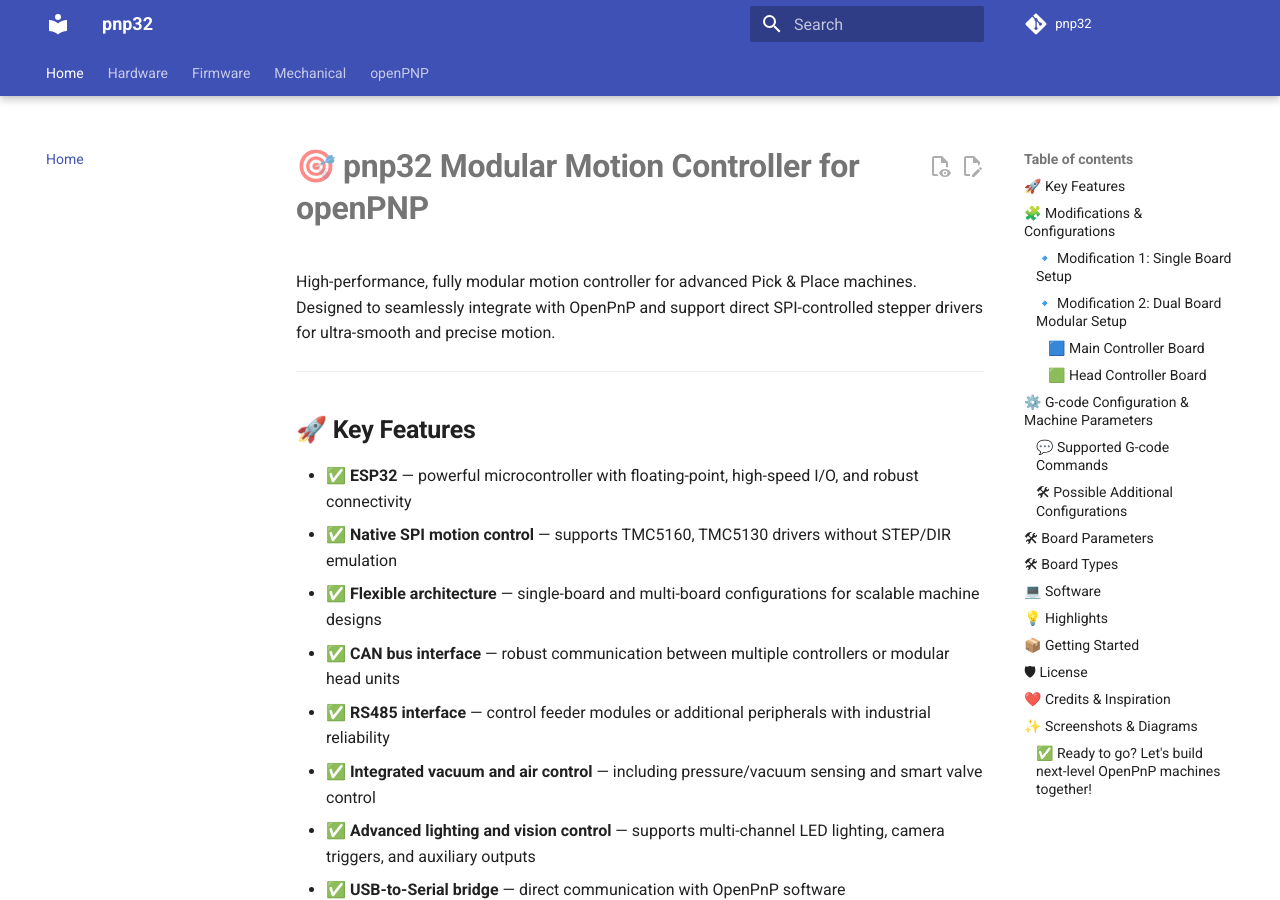
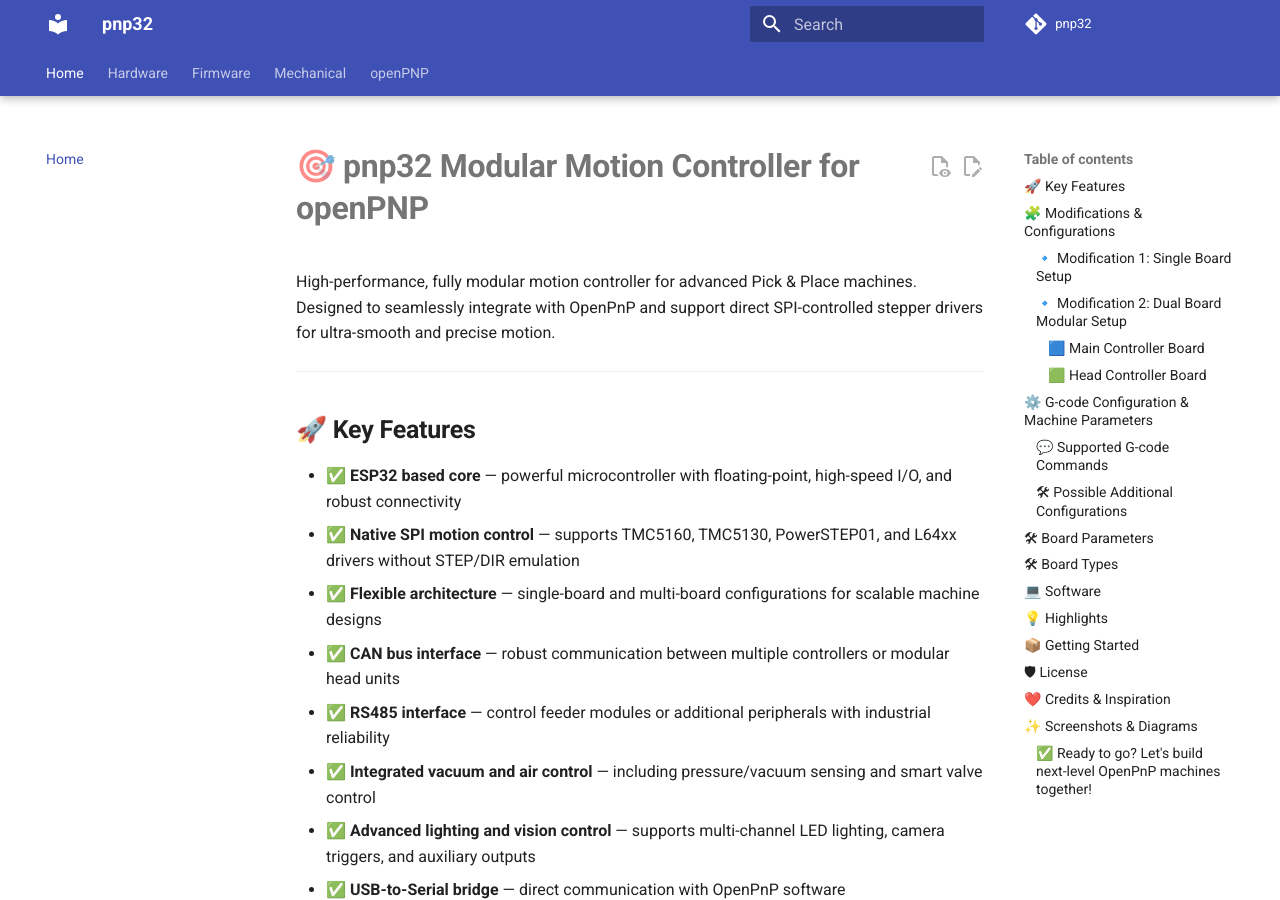
Before and after one commit to palo-krnac/pnp32, an MkDocs documentation site: the page built from docs/index.md, in a window 1280 px wide and 900 px high. Built offline with MkDocs 1.6.1 and Material for MkDocs 9.7.7, drawn with Linux system fonts in a browser that asks for light colours; comment, search, counter and statistics services are not loaded; some of the changed text lies outside the part shown.

Commit message:
update .md

```diff
--- a/docs/index.md
+++ b/docs/index.md
@@ -6,8 +6,8 @@
 
 ## 🚀 **Key Features**
 
-- ✅ **ESP32** — powerful microcontroller with floating-point, high-speed I/O, and robust connectivity
-- ✅ **Native SPI motion control** — supports TMC5160, TMC5130 drivers without STEP/DIR emulation
+- ✅ **ESP32 based core** — powerful microcontroller with floating-point, high-speed I/O, and robust connectivity
+- ✅ **Native SPI motion control** — supports TMC5160, TMC5130, PowerSTEP01, and L64xx drivers without STEP/DIR emulation
 - ✅ **Flexible architecture** — single-board and multi-board configurations for scalable machine designs
 - ✅ **CAN bus interface** — robust communication between multiple controllers or modular head units
 - ✅ **RS485 interface** — control feeder modules or additional peripherals with industrial reliability
@@ -76,16 +76,16 @@
 
 ## 🛠 **Board Parameters**
 
-| Parameter         | Value                                      |
-|-------------------|--------------------------------------------|
-| **MCU**           | ESP32-S3                 |
-| **Motor Drivers** | SPI controlled: TMC5160, TMC5130 |
-| **Axes**          | Up to 12 axes total (depending on config) |
-| **Feeders**       | Up to 63 feeders total (depending on config) |
-| **Comm. Interfaces** | CAN bus, RS485, USB-Serial             |
-| **Peripheral Control** | Air/vacuum valves, pressure sensors, lighting |
-| **Voltage**       | 12–48 V supply for motors                |
-| **Safety**        | E-stop input, software limits, watchdog  |
+| Parameter         | Value                                                 |
+|-------------------|-------------------------------------------------------|
+| **MCU**           | ESP32                                                 |
+| **Motor Drivers** | SPI controlled: TMC5160, TMC5130, PowerSTEP01, L64xx  |
+| **Axes**          | Up to 12 axes total (depending on config)             |
+| **Feeders**       | Up to 63 feeders total (depending on config)          |
+| **Comm. Interfaces** | CAN bus, RS485, USB-Serial                         |
+| **Peripheral Control** | Air/vacuum valves, pressure sensors, lighting    |
+| **Voltage**       | 12–48 V supply for motors                             |
+| **Safety**        | E-stop input, software limits, watchdog               |
 
 ---
 
```
Also changed, not shown: README.md (+4 -4 lines).
